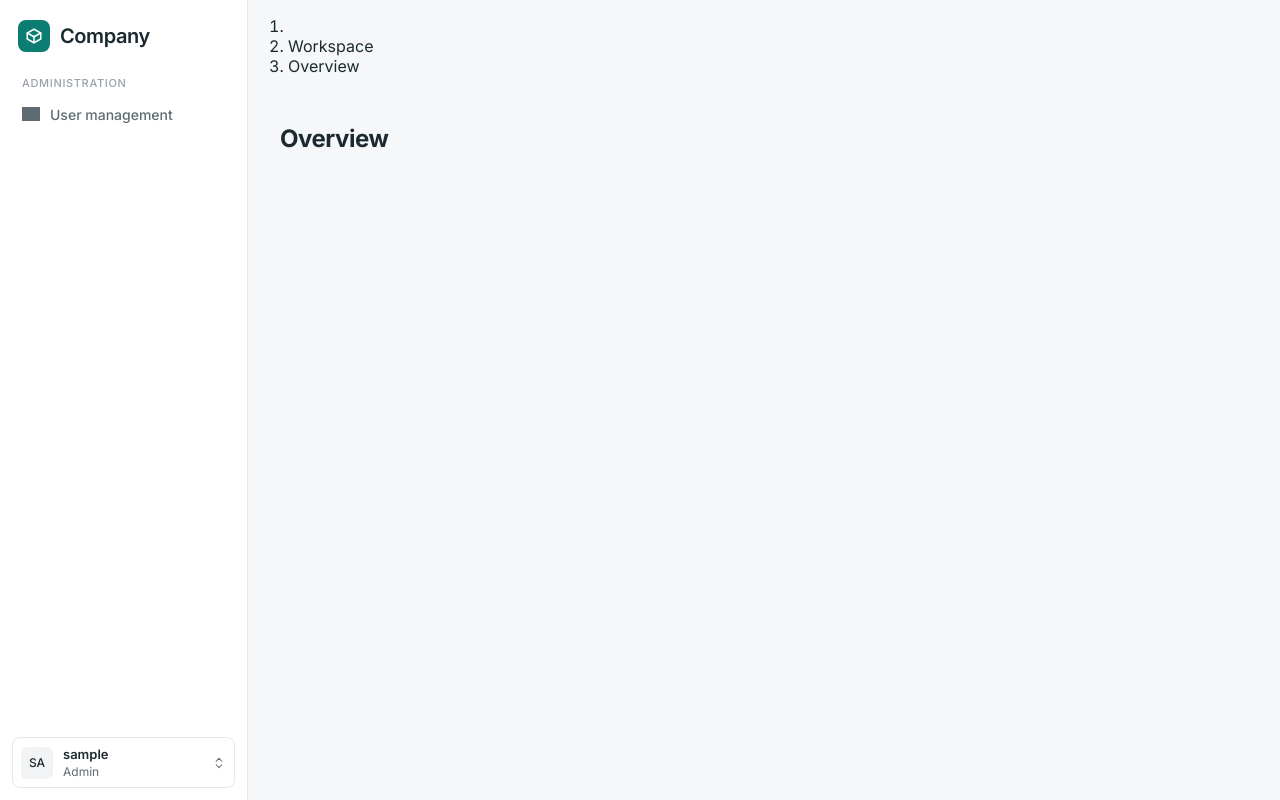
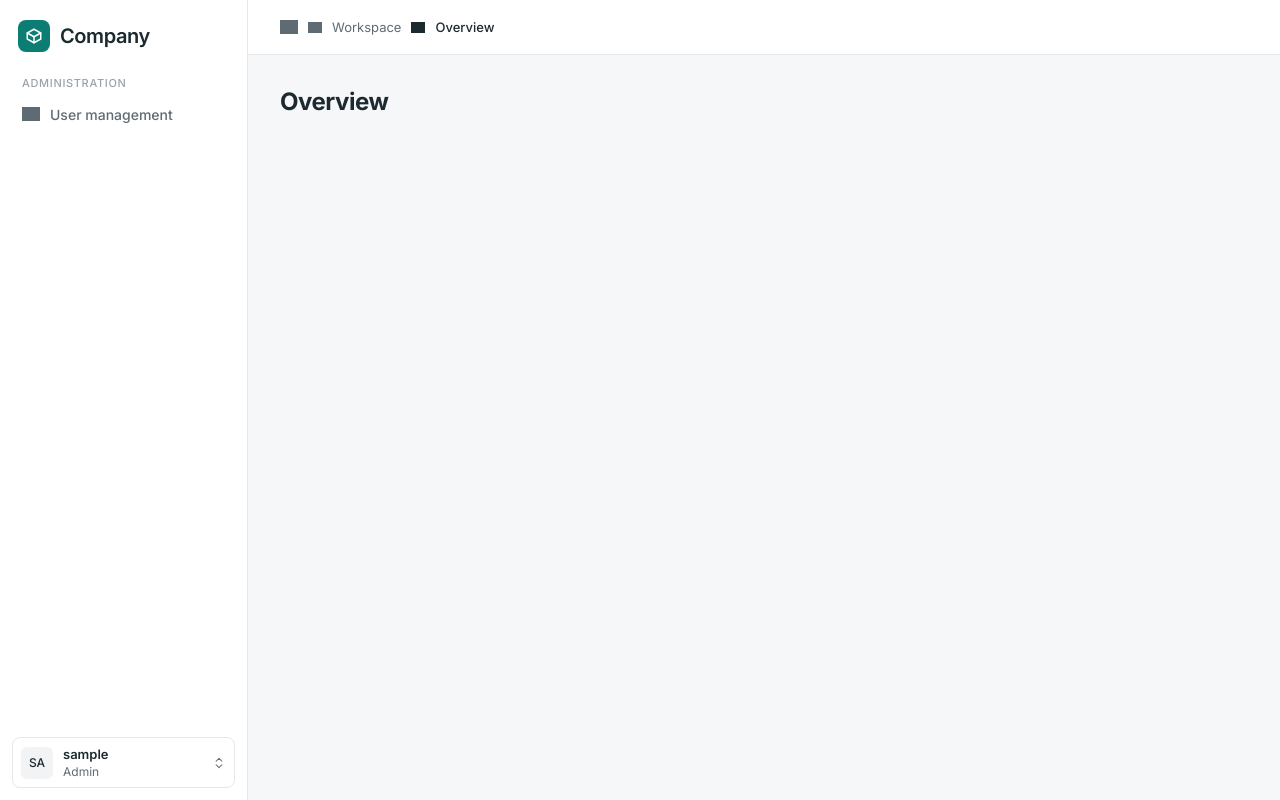
Before and after one commit to LimWaiLeongJeremy/Inventory-Management-System-Web-Based, a Flask app: page /dashboard in a window 1280 px wide. Run offline with Flask 3, Linux system fonts and the light colour scheme; the visitor is signed in with stand-in values (Sample User, id 1); grey boxes are pictures that could not be loaded.

Commit message:
css for breadcrumb bar,

```diff
--- a/frontend/assets/css/dashboard.css
+++ b/frontend/assets/css/dashboard.css
@@ -36,9 +36,7 @@ p { margin: 0; }
 ul { margin: 0; padding: 0; list-style: none; }
 button { font: inherit; color: inherit; }
 
-/* Icons: SVG files used as a mask so they take the text colour (grey, or teal when active).
-   In the HTML, --icon paths must start with "/" because a url() inside a CSS variable
-   is resolved from this stylesheet's folder, not from the page. */
+
 .icon {
   width: 18px;
   height: 18px;
@@ -56,11 +54,66 @@ button { font: inherit; color: inherit; }
   display: flex;
 }
 
+/* Right side: breadcrumb bar on top, page content below */
+.main {
+  flex: 1;
+  min-width: 0;
+  display: flex;
+  flex-direction: column;
+}
+
 .content {
   flex: 1;
-  min-width: 0;
   padding: 32px;
 }
+
+/* Breadcrumb bar */
+.breadcrumb {
+  padding: 18px 32px;
+  background: var(--card);
+  border-bottom: 1px solid var(--border);
+}
+
+.breadcrumb ol {
+  margin: 0;
+  padding: 0;
+  list-style: none;
+  display: flex;
+  align-items: center;
+  gap: 10px;
+  font-size: 13px;
+  color: var(--text-muted);
+}
+
+.breadcrumb li {
+  display: flex;
+  align-items: center;
+  gap: 10px;
+}
+
+/* chevron between items */
+.breadcrumb li + li::before {
+  content: "";
+  width: 14px;
+  height: 14px;
+  background-color: currentColor;
+  -webkit-mask: url("../icons/chevron-right.svg") center / contain no-repeat;
+          mask: url("../icons/chevron-right.svg") center / contain no-repeat;
+}
+
+.breadcrumb [aria-current="page"] {
+  color: var(--text);
+  font-weight: 500;
+}
+
+.crumb-home {
+  display: flex;
+  color: var(--text-muted);
+  border-radius: 4px;
+}
+
+.crumb-home:hover { color: var(--text); }
+.crumb-home:focus-visible { outline: 2px solid var(--primary); outline-offset: 2px; }
 
 .content h1 {
   margin: 0;
@@ -220,6 +273,8 @@ button { font: inherit; color: inherit; }
   gap: 2px;
 }
 
+.nav-list + .nav-label { margin-top: 24px; }   /* space before the Administration group */
+
 .nav-link {
   display: flex;
   align-items: center;
@@ -312,6 +367,7 @@ button { font: inherit; color: inherit; }
   .backdrop[hidden] { display: none; }
 
   .content { padding: 24px 16px; }
+  .breadcrumb { padding: 14px 16px; }
 }
 
 @media (prefers-reduced-motion: reduce) {
```
